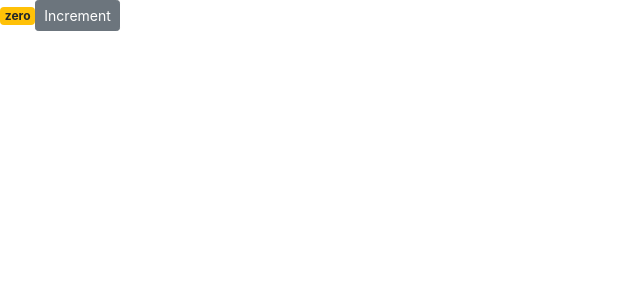
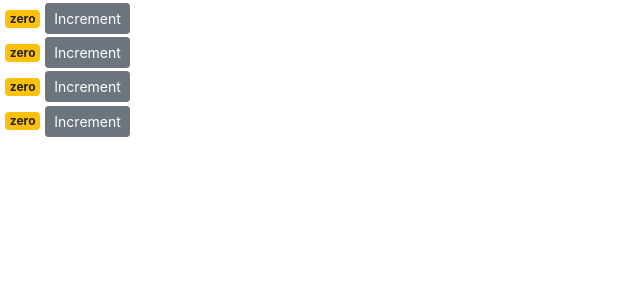
Before and after one commit to ankaziele/react-excercises, a React (Create React App) app: page / in a window 1280 px wide. Shown: the top 300 px of the page, without its empty margins (0-640 px from the left). Built offline with nearby package versions, Linux system fonts and the light colour scheme.

Commit message:
composing components together

```diff
--- /dev/null
+++ b/src/components/Counters.jsx
@@ -0,0 +1,16 @@
+import React, { Component } from 'react';
+import Counter from './Counter'
+
+class Counters extends Component {
+    state = {  }
+    render() {
+        return ( <div>
+            <Counter />
+            <Counter />
+            <Counter />
+            <Counter />
+        </div>);
+    }
+}
+
+export default Counters;
--- a/src/components/counter.jsx
+++ b/src/components/counter.jsx
@@ -19,7 +19,7 @@
       <div>
         <span className={this.getBadgeClasses()}>{this.formatCount()}</span>
         <button
-          onClick={() => this.handleIncrement(product)}
+          onClick={() => this.handleIncrement({id: 1})}
           className="btn btn-secondary btn-sm"
         >
           Increment
--- a/src/index.css
+++ b/src/index.css
@@ -12,3 +12,8 @@
   font-family: source-code-pro, Menlo, Monaco, Consolas, "Courier New",
     monospace;
 }
+
+button, span {
+  margin: 5px;
+  margin-top: 10px;
+}
--- a/src/index.js
+++ b/src/index.js
@@ -4,9 +4,9 @@
 // import App from './App';
 import * as serviceWorker from './serviceWorker';
 import 'bootstrap/dist/css/bootstrap.css';
-import Counter from './components/counter'
+import Counters from './components/Counters'
 
-ReactDOM.render(<Counter />, document.getElementById('root'));
+ReactDOM.render(<Counters />, document.getElementById('root'));
 
 // If you want your app to work offline and load faster, you can change
 // unregister() to register() below. Note this comes with some pitfalls.
```
